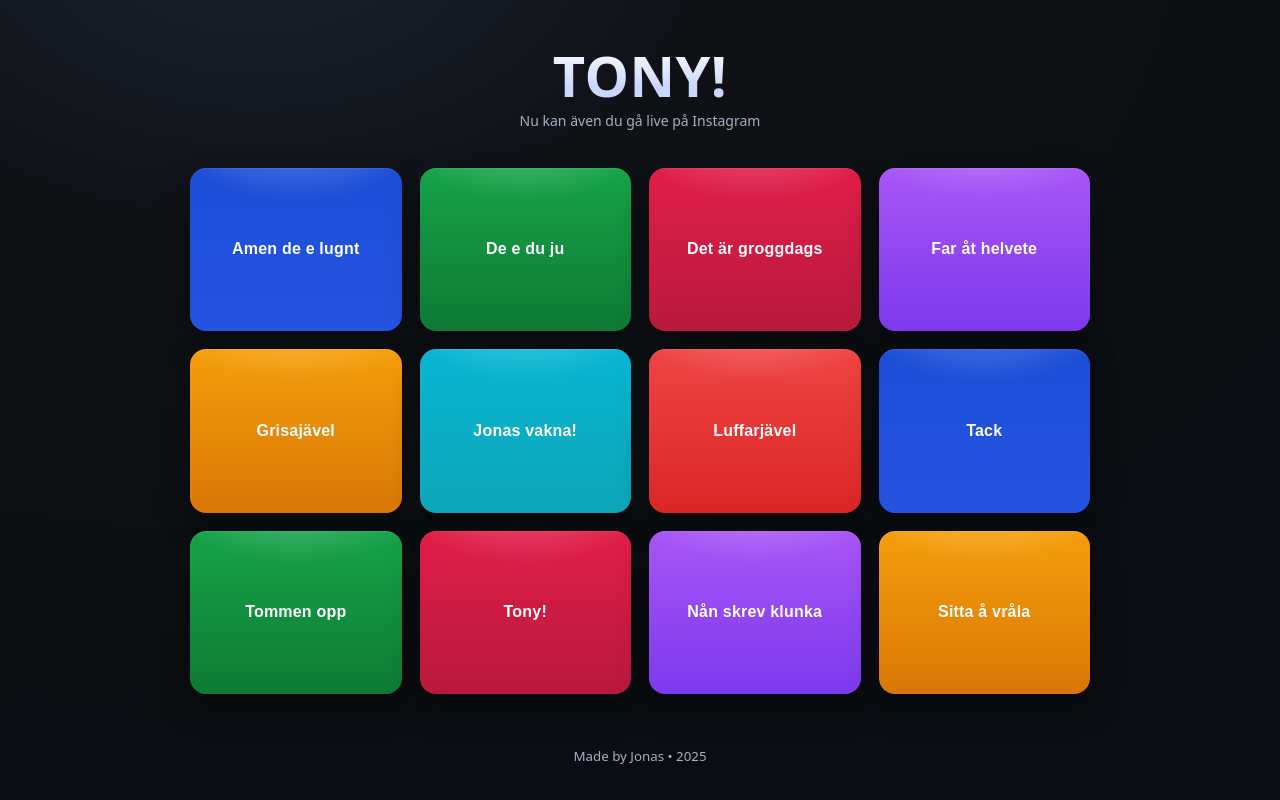
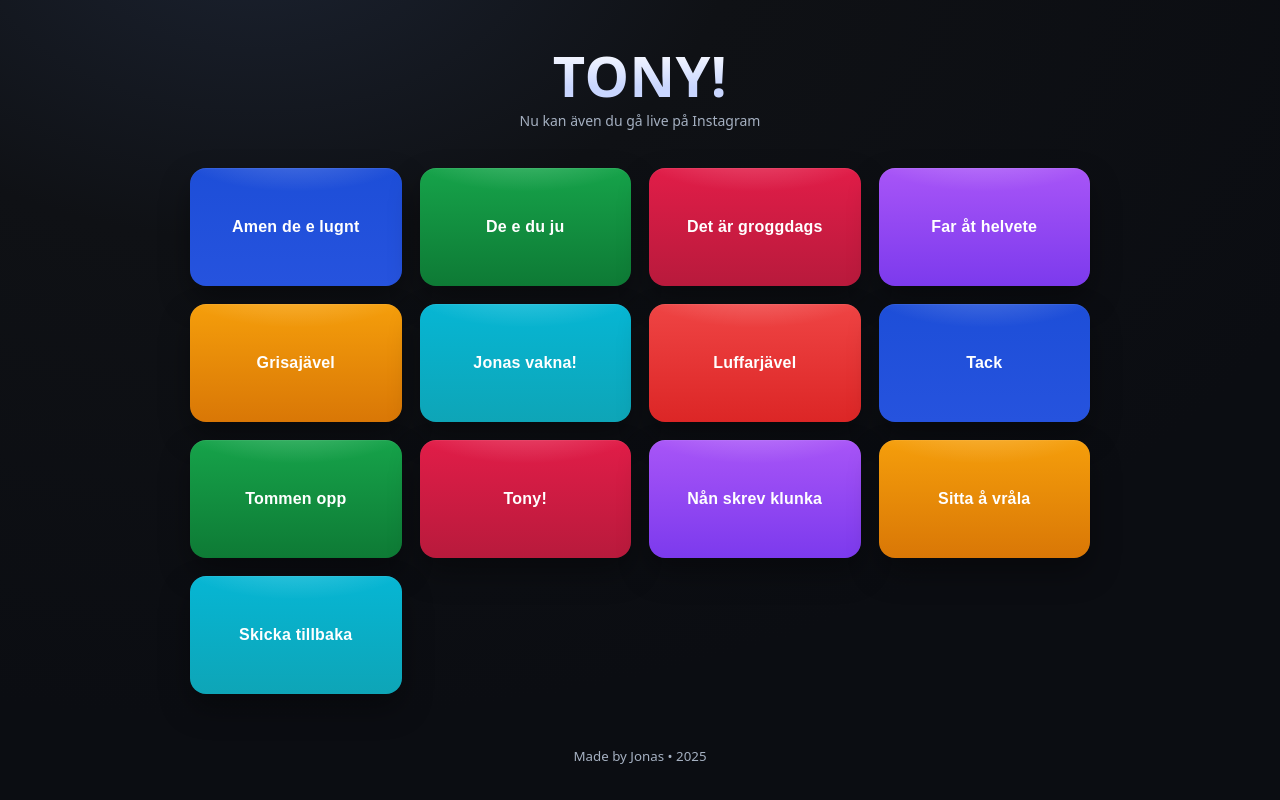
Before and after one commit to that-armadillo/tony-soundboard, a React (Vite) app: page / in a window 1280 px wide. Built offline with nearby package versions, Linux system fonts and the light colour scheme.

Commit message:
feat: add new sound: skicka tillbaka

```diff
--- a/src/App.tsx
+++ b/src/App.tsx
@@ -21,6 +21,7 @@
   { id: "tony", label: "Tony!", src: "/sounds/tony.mp3" },
   { id: "klunka", label: "Nån skrev klunka", src: "/sounds/skrev-klunka.mp3" },
   { id: "vrala", label: "Sitta å vråla", src: "/sounds/sitta-a-vrala.mp3" },
+    { id: "vrala", label: "Skicka tillbaka", src: "/sounds/skicka-tillbaka.mp3" },
 ];
 
 const PALETTES: Array<[string, string]> = [
```
Also changed, not shown: 1 other file (tests, documents, lock files or other folders).
